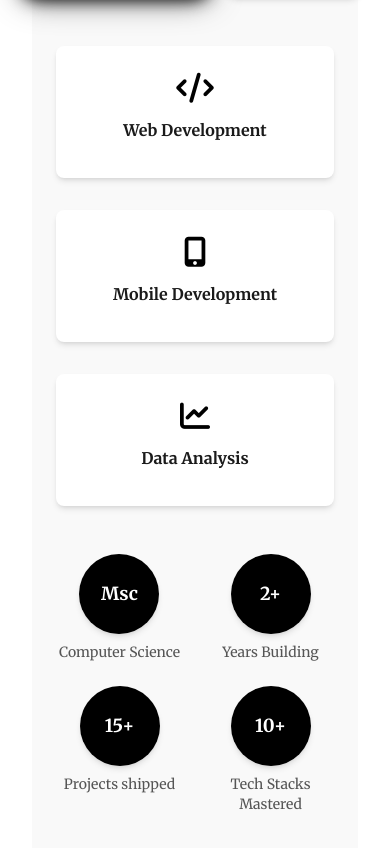
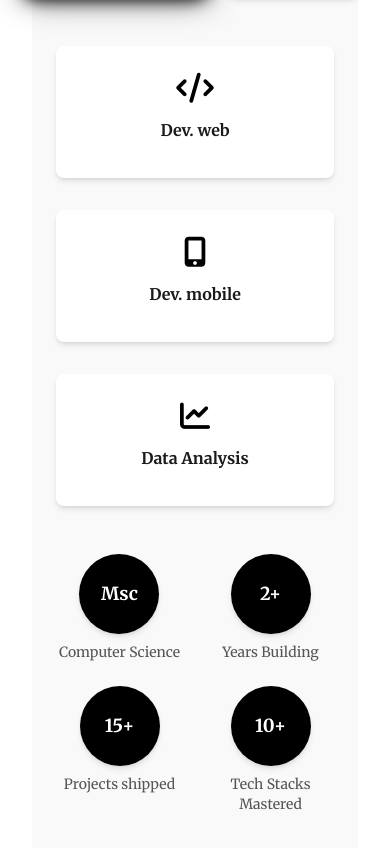
Before and after one commit to AngotyFitia/angoty-rabarijaona, a React (Vite) app: page / in a window 390 px wide. Shown: the part 1326-2174 px from the top of the page. Built offline with nearby package versions, Linux system fonts and the light colour scheme.

Commit message:
feat(ui): improve responsiveness of service cards

```diff
--- a/src/components/ui/about.tsx
+++ b/src/components/ui/about.tsx
@@ -71,11 +71,11 @@ export default function About() {
             <div className="grid grid-cols-1 sm:grid-cols-2 md:grid-cols-3 gap-8">
               <div className="p-6 bg-white rounded-lg shadow-md hover:shadow-lg transition flex flex-col items-center">
                 <i className="fas fa-code text-3xl text-[#000000] mb-3"></i>
-                <h3 className="font-semibold mb-3 text-center">Web Development</h3>
+                <h3 className="font-semibold mb-3 text-center">Dev. web</h3>
               </div>
               <div className="p-6 bg-white rounded-lg shadow-md hover:shadow-lg transition flex flex-col items-center">
                 <i className="fas fa-mobile-alt text-3xl text-[#000000] mb-3"></i>
-                <h3 className="font-semibold mb-3 text-center">Mobile Development</h3>
+                <h3 className="font-semibold mb-3 text-center">Dev. mobile</h3>
               </div>
               <div className="p-6 bg-white rounded-lg shadow-md hover:shadow-lg transition flex flex-col items-center">
                 <i className="fas fa-chart-line text-3xl text-[#000000] mb-3"></i>
```
